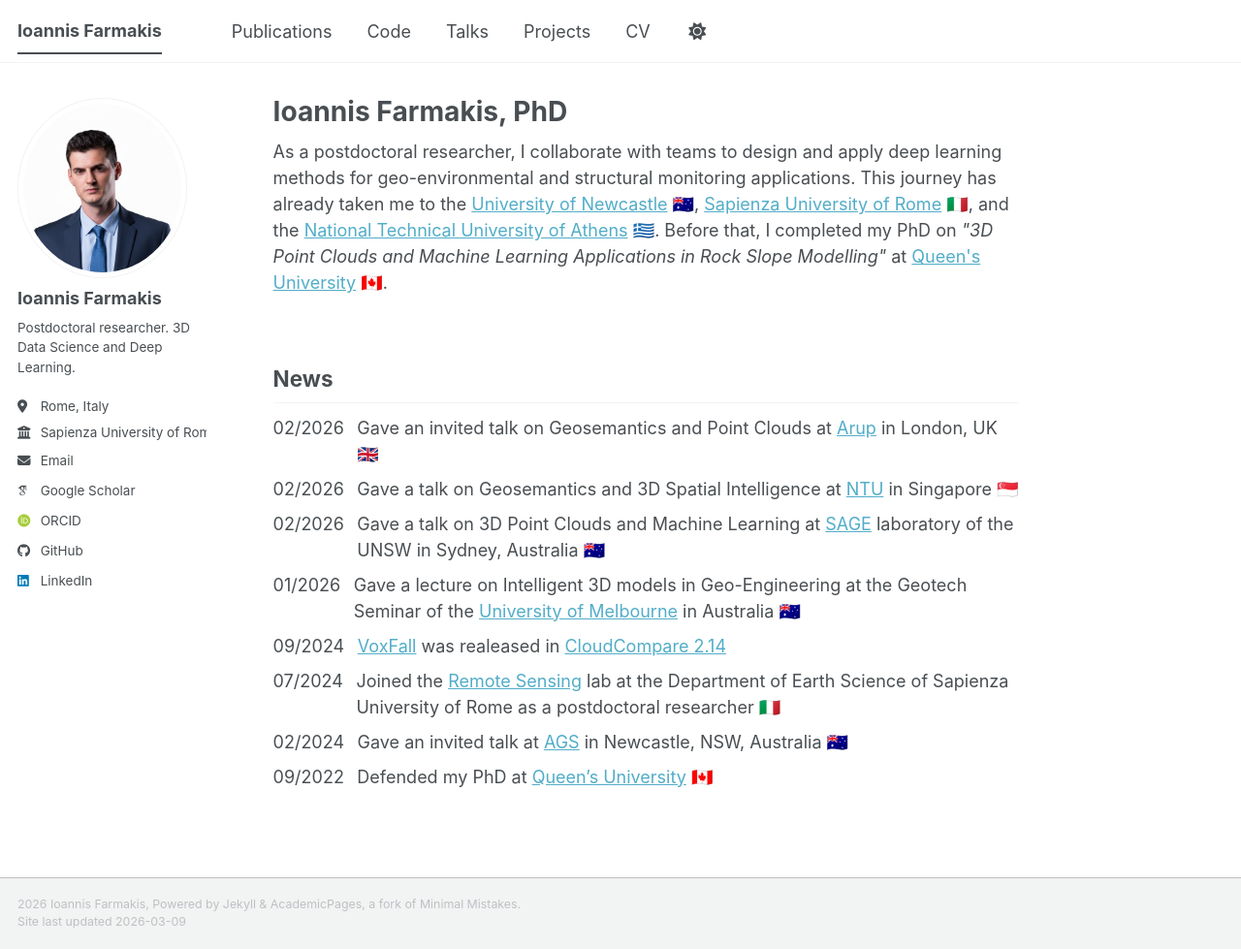
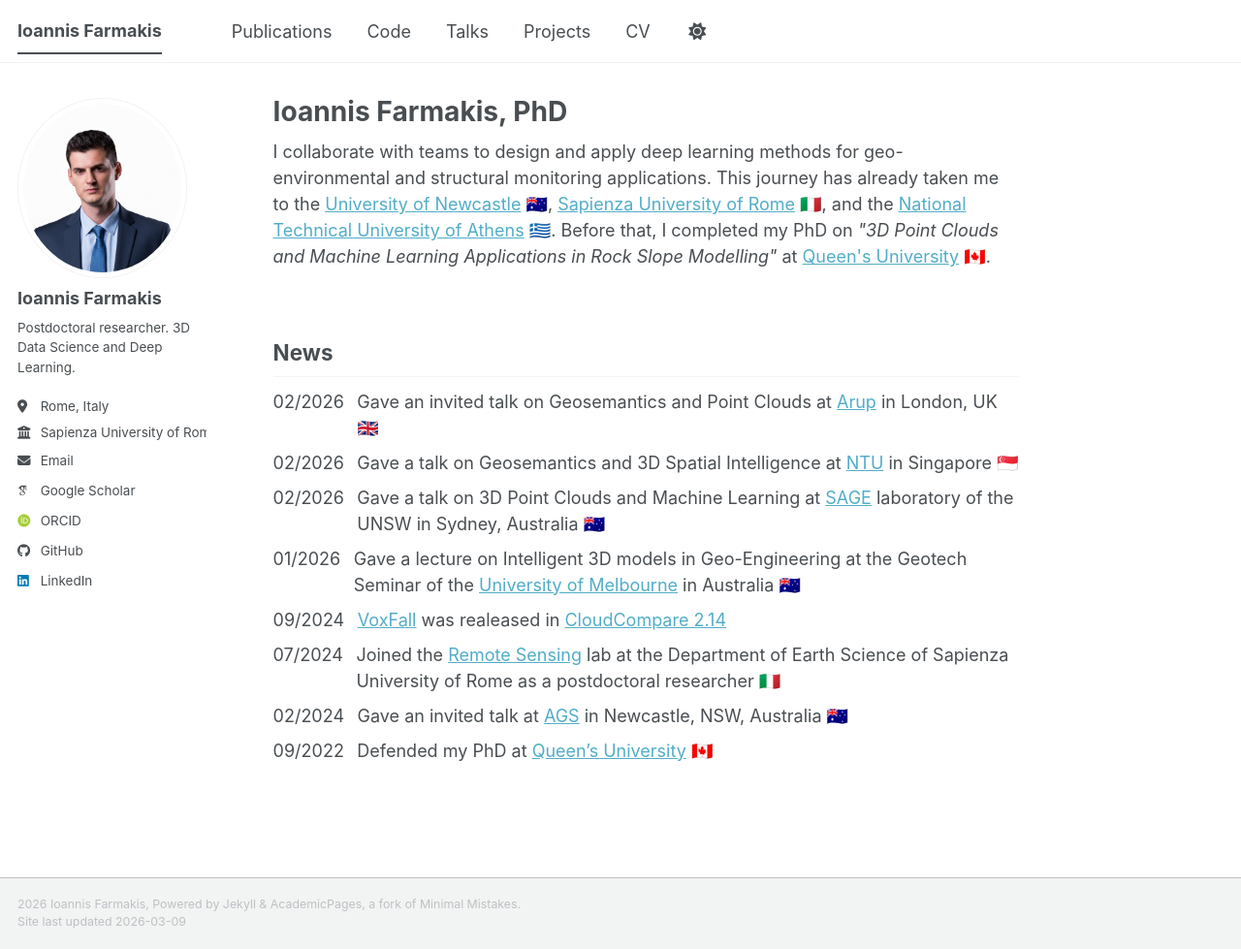
Before and after one commit to farmakis/farmakis.github.io, a Jekyll site: the page built from _pages/about.md, in a window 1280 px wide and 979 px high. Shown: the whole window at 97% size. Built offline with Jekyll 4.4.1, drawn with Linux system fonts in a browser that asks for light colours; some web fonts are replaced; a script bundle is joined from its source files by our own code; library files that are not in the unit come from our copies.

Commit message:
about update

```diff
--- a/_pages/about.md
+++ b/_pages/about.md
@@ -8,7 +8,7 @@ redirect_from:
 ---
 
 <p>
-    As a postdoctoral researcher, I collaborate with teams to design and apply deep learning methods for geo-environmental and structural monitoring applications.
+    I collaborate with teams to design and apply deep learning methods for geo-environmental and structural monitoring applications.
     This journey has already taken me to the <a href="https://www.newcastle.edu.au">University of Newcastle</a> 🇦🇺, <a href="https://www.uniroma1.it/en">Sapienza University of Rome</a> 🇮🇹, and the <a href="https://www.ntua.gr/en/">National Technical University of Athens</a> 🇬🇷.
     Before that, I completed my PhD on <em>"3D Point Clouds and Machine Learning Applications in Rock Slope Modelling"</em> at <a href="https://www.queensu.ca">Queen's University</a> 🇨🇦.
     <br><br>
```
